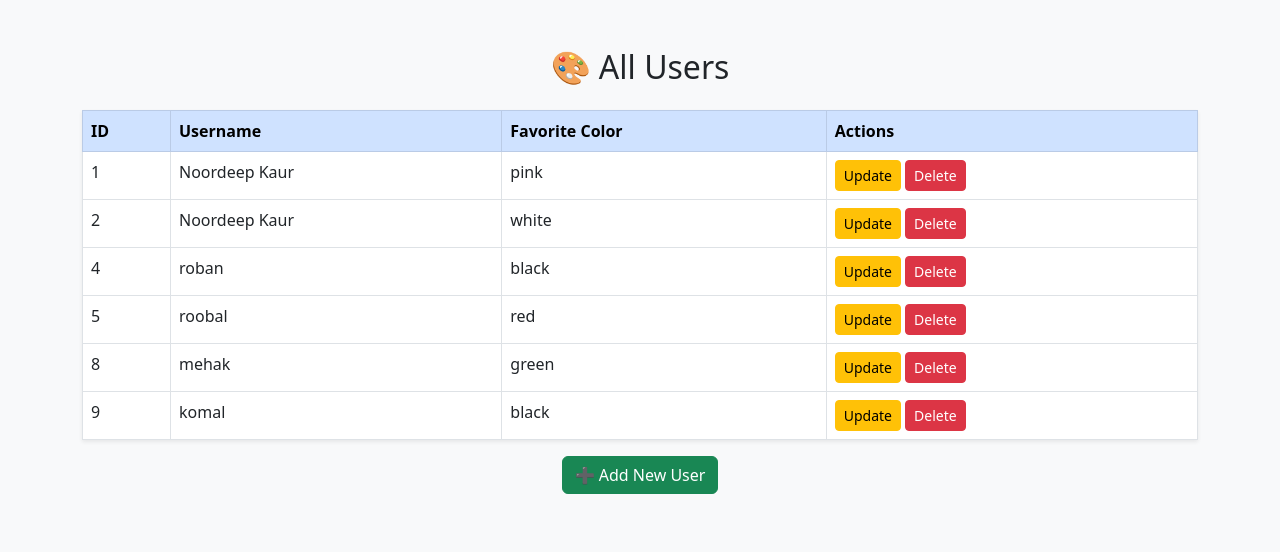
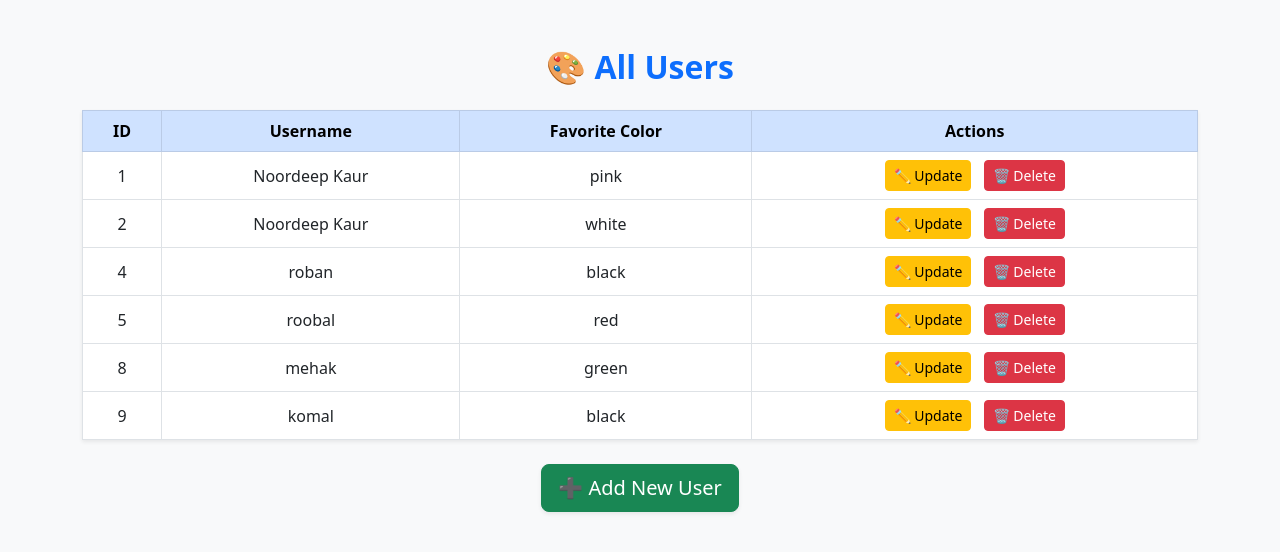
Before and after one commit to noorhanspal/Flask-Learning, a Flask app: page / in a window 1280 px wide. Shown: the top 552 px of the page. Run offline with Flask 3, Linux system fonts and the light colour scheme; data comes from the database, SQL or seed files in the repository; both versions use the stored data as it was after the commit.

Commit message:
Updated home.html and app.py

```diff
--- a/app.py
+++ b/app.py
@@ -10,49 +10,64 @@ app.secret_key = 'mysecretkey'
 app.config['SQLALCHEMY_DATABASE_URI'] = 'sqlite:///users.db'
 db = SQLAlchemy(app)
 
-# User model
+# User model (table structure)
 class User(db.Model):
     id = db.Column(db.Integer, primary_key=True)
     username = db.Column(db.String(100), nullable=False)
     color = db.Column(db.String(50), nullable=False)
 
+# 🏠 Home route - show all users
 @app.route('/')
 def home():
     users = User.query.all()
     return render_template('home.html', users=users)
 
+# 🎨 Greet route - add new user
 @app.route('/greet', methods=['GET', 'POST'])
 def greet():
     if request.method == 'POST':
         username = request.form.get('username')
         color = request.form.get('color')
+
+        if not username or not color:
+            flash("Please fill in all fields!", "warning")
+            return redirect(url_for('greet'))
+
         new_user = User(username=username, color=color)
         db.session.add(new_user)
         db.session.commit()
+
         flash(f"User '{username}' added successfully! 🎉", 'success')
         return redirect(url_for('home'))
+
     return render_template('greet.html')
 
+# ✏️ Update user route
 @app.route('/update/<int:id>', methods=['GET', 'POST'])
 def update(id):
     user = User.query.get_or_404(id)
     if request.method == 'POST':
         user.username = request.form.get('username')
         user.color = request.form.get('color')
+
         db.session.commit()
         flash(f"User '{user.username}' updated successfully! ✨", 'info')
         return redirect(url_for('home'))
+
     return render_template('update.html', user=user)
 
+# ❌ Delete user route
 @app.route('/delete/<int:id>')
 def delete(id):
     user = User.query.get_or_404(id)
     db.session.delete(user)
     db.session.commit()
+
     flash(f"User '{user.username}' deleted successfully! 🗑️", 'danger')
     return redirect(url_for('home'))
 
+# 🚀 Run the app
 if __name__ == '__main__':
     with app.app_context():
-        db.create_all()
+        db.create_all()  # create the database if not exists
     app.run(debug=True)
--- a/templates/home.html
+++ b/templates/home.html
@@ -1,30 +1,36 @@
 <!DOCTYPE html>
-<html>
+<html lang="en">
 <head>
+    <meta charset="UTF-8">
+    <meta name="viewport" content="width=device-width, initial-scale=1.0">
     <title>All Users</title>
-    <!-- Bootstrap CSS link -->
+    <!-- Bootstrap CSS -->
     <link href="https://cdn.jsdelivr.net/npm/bootstrap@5.3.0/dist/css/bootstrap.min.css" rel="stylesheet">
 </head>
+
 <body class="bg-light">
 
+<!-- 🔔 Flash Messages -->
+<div class="container mt-4">
   {% with messages = get_flashed_messages(with_categories=true) %}
     {% if messages %}
       {% for category, message in messages %}
-      <div class="alert alert-{{ category }} alert-dismissible fade show" role="alert">
-        {{ message }}
+        <div class="alert alert-{{ category }} alert-dismissible fade show text-center shadow-sm" role="alert">
+          <strong>{{ message }}</strong>
           <button type="button" class="btn-close" data-bs-dismiss="alert"></button>
         </div>
       {% endfor %}
     {% endif %}
   {% endwith %}
+</div>
 
+<!-- 🧍‍♀️ User Table -->
+<div class="container mt-5">
+    <h2 class="text-center mb-4 text-primary fw-bold">🎨 All Users</h2>
 
-<div class="container mt-5">
-    <h2 class="text-center mb-4">🎨 All Users</h2>
-
-    <table class="table table-bordered table-hover shadow-sm bg-white">
+    <table class="table table-bordered table-hover shadow-sm bg-white align-middle">
         <thead class="table-primary">
-            <tr>
+            <tr class="text-center">
                 <th>ID</th>
                 <th>Username</th>
                 <th>Favorite Color</th>
@@ -33,23 +39,25 @@
         </thead>
         <tbody>
             {% for user in users %}
-            <tr>
+            <tr class="text-center">
                 <td>{{ user.id }}</td>
                 <td>{{ user.username }}</td>
                 <td>{{ user.color }}</td>
                 <td>
-                    <a href="/update/{{ user.id }}" class="btn btn-sm btn-warning">Update</a>
-                    <a href="/delete/{{ user.id }}" class="btn btn-sm btn-danger">Delete</a>
+                    <a href="/update/{{ user.id }}" class="btn btn-sm btn-warning me-2">✏️ Update</a>
+                    <a href="/delete/{{ user.id }}" class="btn btn-sm btn-danger">🗑️ Delete</a>
                 </td>
             </tr>
             {% endfor %}
         </tbody>
     </table>
 
-    <div class="text-center mt-3">
-        <a href="/greet" class="btn btn-success">➕ Add New User</a>
+    <div class="text-center mt-4">
+        <a href="/greet" class="btn btn-success btn-lg shadow-sm">➕ Add New User</a>
     </div>
 </div>
 
+<!-- Bootstrap JS -->
+<script src="https://cdn.jsdelivr.net/npm/bootstrap@5.3.0/dist/js/bootstrap.bundle.min.js"></script>
 </body>
 </html>
```
Also changed, not shown: instance/users.db. Lines whose indentation alone changed are shown as unchanged.
